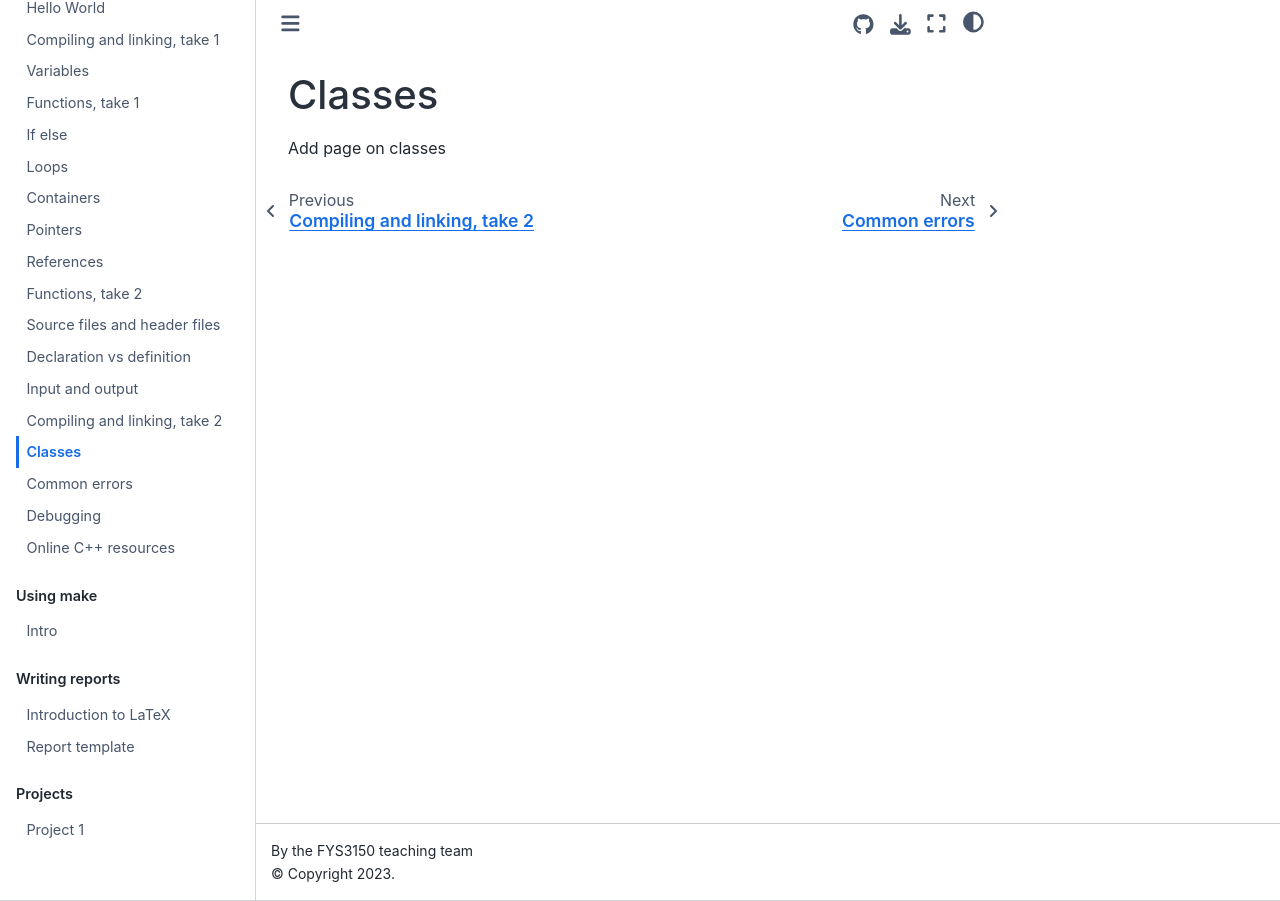
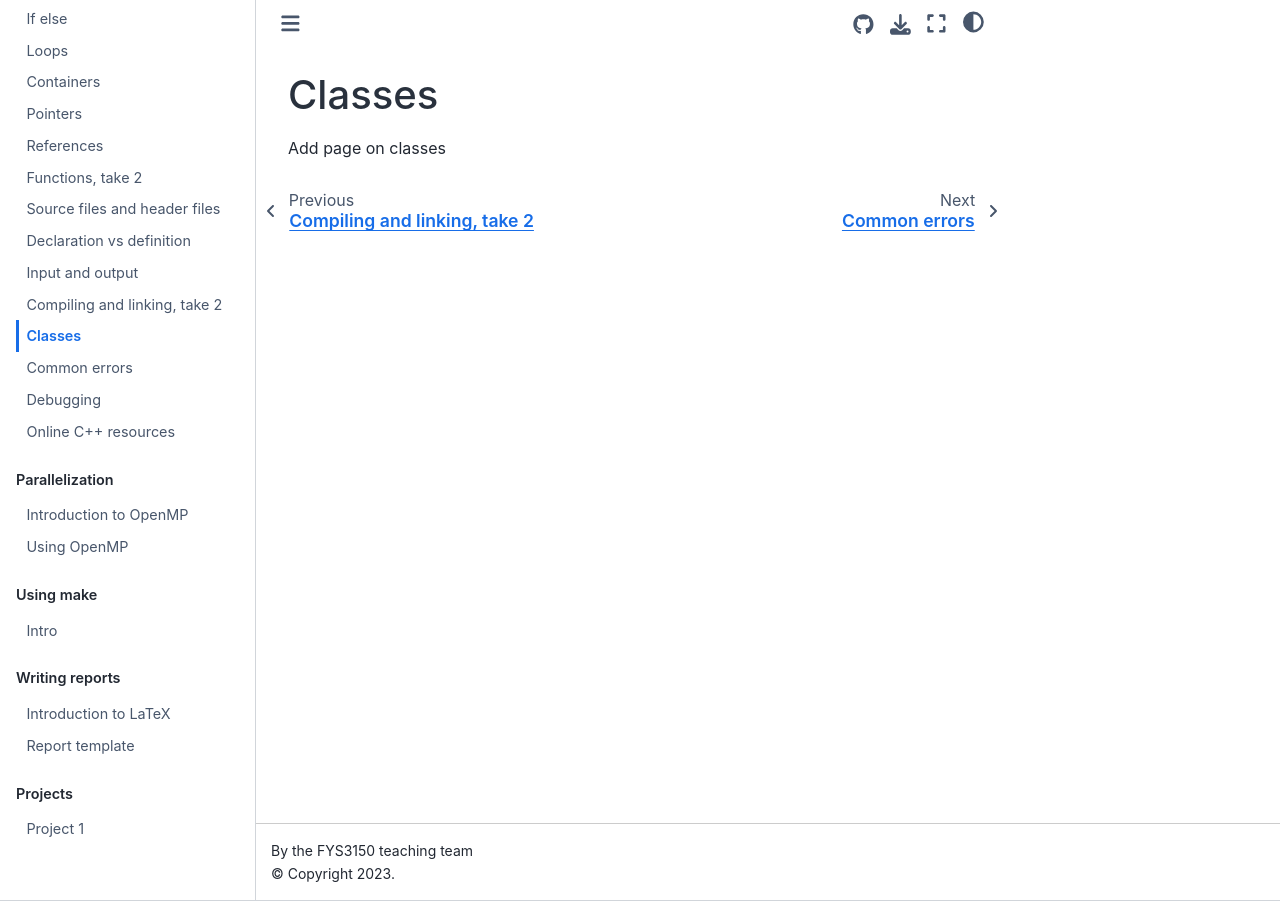
Before and after one commit to anderkve/FYS3150, a Jupyter Book: the page built from book/introduction_to_cpp/classes.md, in a window 1280 px wide. Built offline with Jupyter Book 1.0.4 settings and Sphinx 7.4.7 and the Sphinx Book theme 1.1.4, drawn with Linux system fonts in a browser that asks for light colours.

Commit message:
Added preliminary chapter structure on openmp to the book.

```diff
--- a/_toc.yml
+++ b/_toc.yml
@@ -49,6 +49,11 @@ parts:
       - file: book/introduction_to_cpp/debugging
       - file: book/introduction_to_cpp/online_resources
 
+  - caption: Parallelization
+    chapters:
+      - file: book/parallelization/introduction_to_openmp
+      - file: book/parallelization/using_openmp
+
   - caption: Using make
     chapters:
       - file: book/using_make/intro
```
